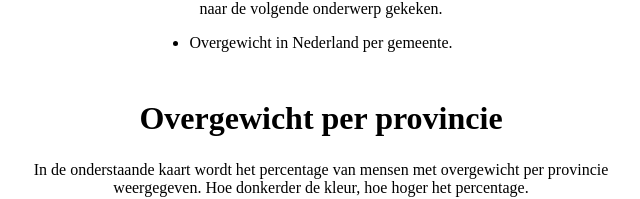
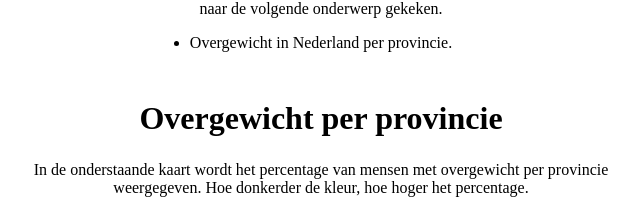
Before and after one commit to Steinberg99/frontend-data, a plain HTML site: page index.html in a window 1280 px wide. Shown: the part 316-515 px from the top of the page, 319-959 px from the left. Drawn offline with nearby package versions, Linux system fonts and the light colour scheme; no server answers; a web font is replaced by a local one.

Commit message:
Add README.md

```diff
--- a/index.html
+++ b/index.html
@@ -19,7 +19,7 @@
         Voor deze visualisatie heb ik naar de volgende onderwerp gekeken.
       </p>
       <ul>
-        <li>Overgewicht in Nederland per gemeente.</li>
+        <li>Overgewicht in Nederland per provincie.</li>
       </ul>
     </section>
 
```
Also changed, not shown: images/homescreen.png (added), 1 other file.
